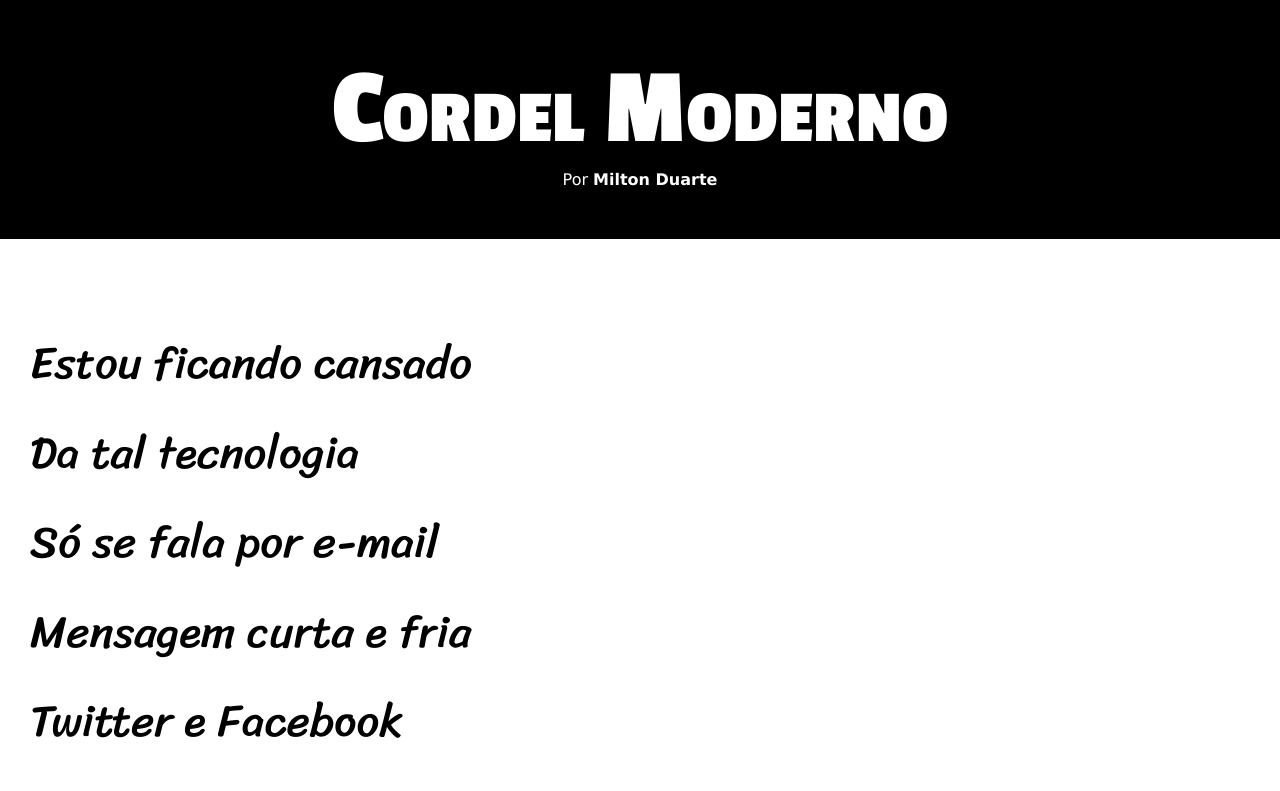
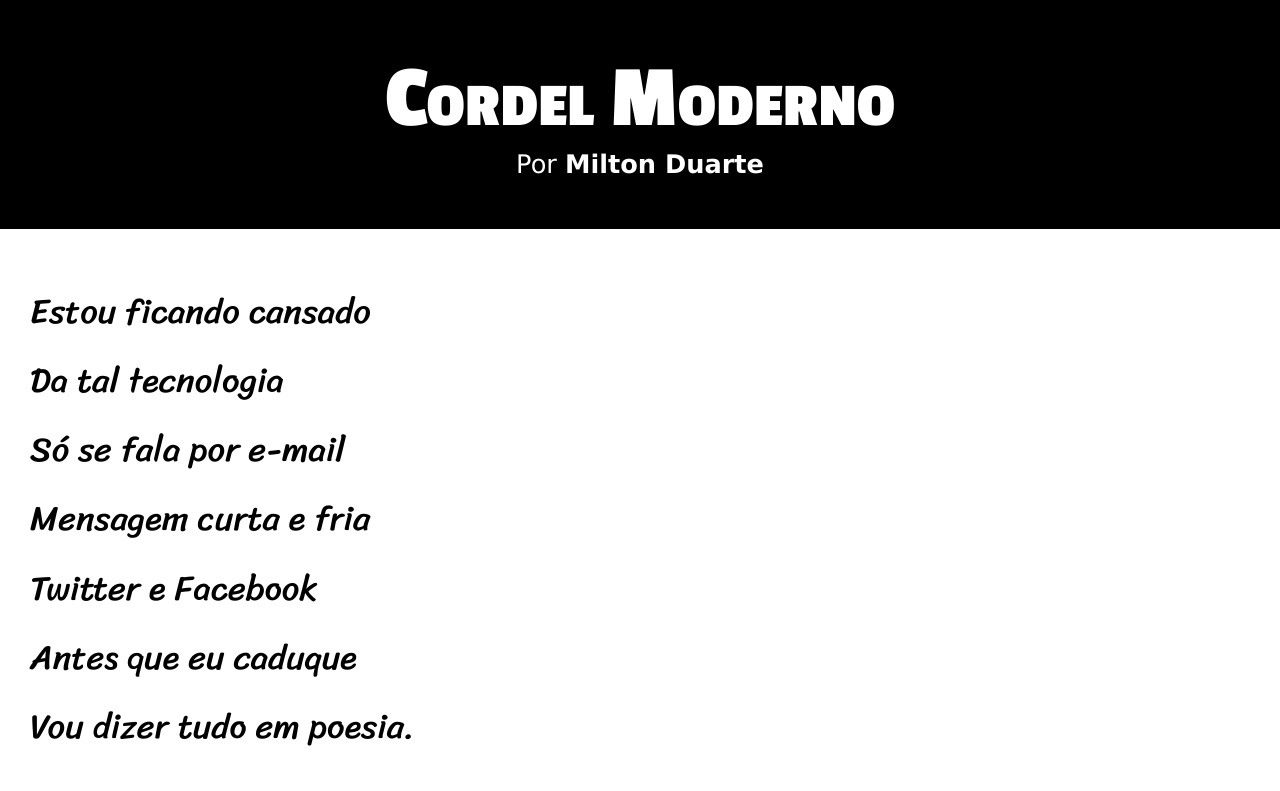
Before and after one commit to heitorlupino/html-css, a plain HTML site: page exercicios/desafio/desafio012/index.html in a window 1280 px wide. Shown: the top 791 px of the page. Drawn offline with Linux system fonts and the light colour scheme.

Commit message:
atualizei o estilo

```diff
--- a/exercicios/desafio/desafio012/estilo/style.css
+++ b/exercicios/desafio/desafio012/estilo/style.css
@@ -32,11 +32,12 @@ header > h1{
     padding-top: 50px;
     font-variant: small-caps;
     font-family: var(--fonte2);
-    font-size: 8.5vw;
+    font-size: 7vw;
 }
 
 header > p{
     padding-bottom: 50px;
+    font-size: 2vw;
 }
 
 header a, footer a{
@@ -50,16 +51,16 @@ header a:hover, footer a:hover{
 }
 
 section{
-    padding-top: 10vh;
-    padding-bottom: 10vh;
+    padding-top: 6vh;
+    padding-bottom: 6vh;
     padding-left: 30px;
     line-height: 2em;
     font-family: var(--fonte3);
-    font-size: 3.5vw;
+    font-size: 2.7vw;
 }
 
 section > p{
-    padding-bottom: 2em;
+    padding-bottom: 1em;
 }
 
 section.normal{
@@ -80,6 +81,7 @@ section.imagem > p{
     padding: 5px;
     background-color: rgba(0, 0, 0, 0.507);
     text-shadow: 1px 1px 0px black;
+    border-radius: 10px;
 }
 
 section#img01{
```
